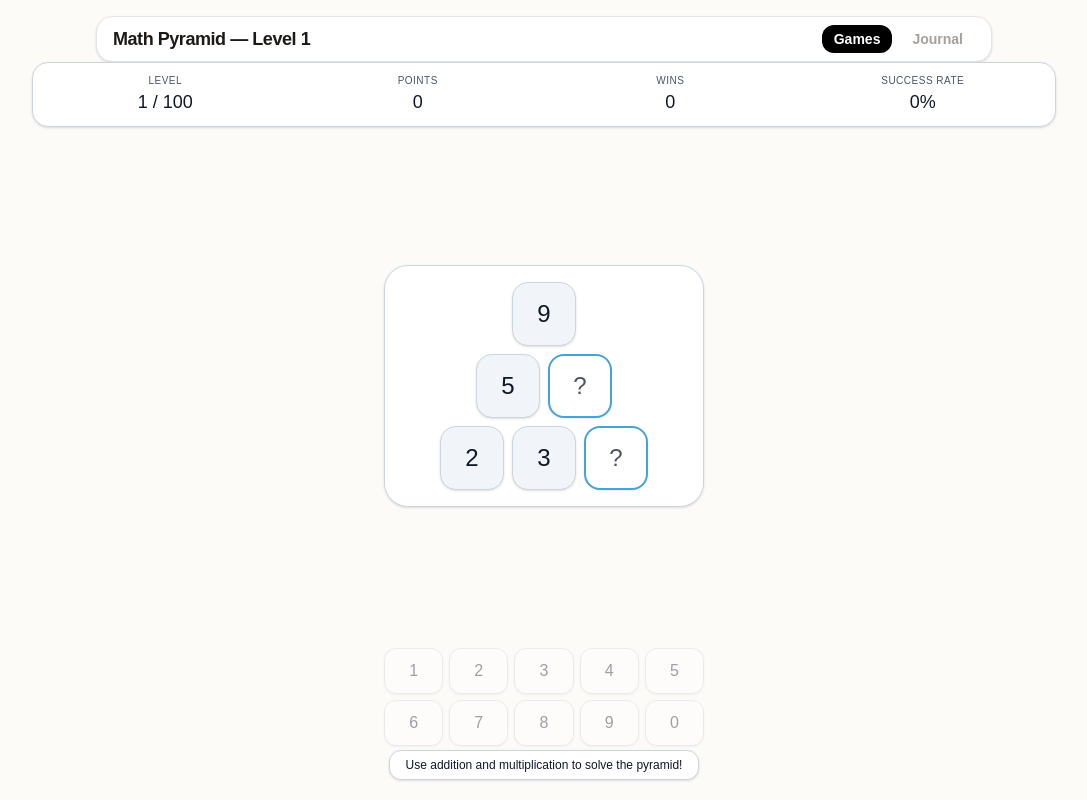
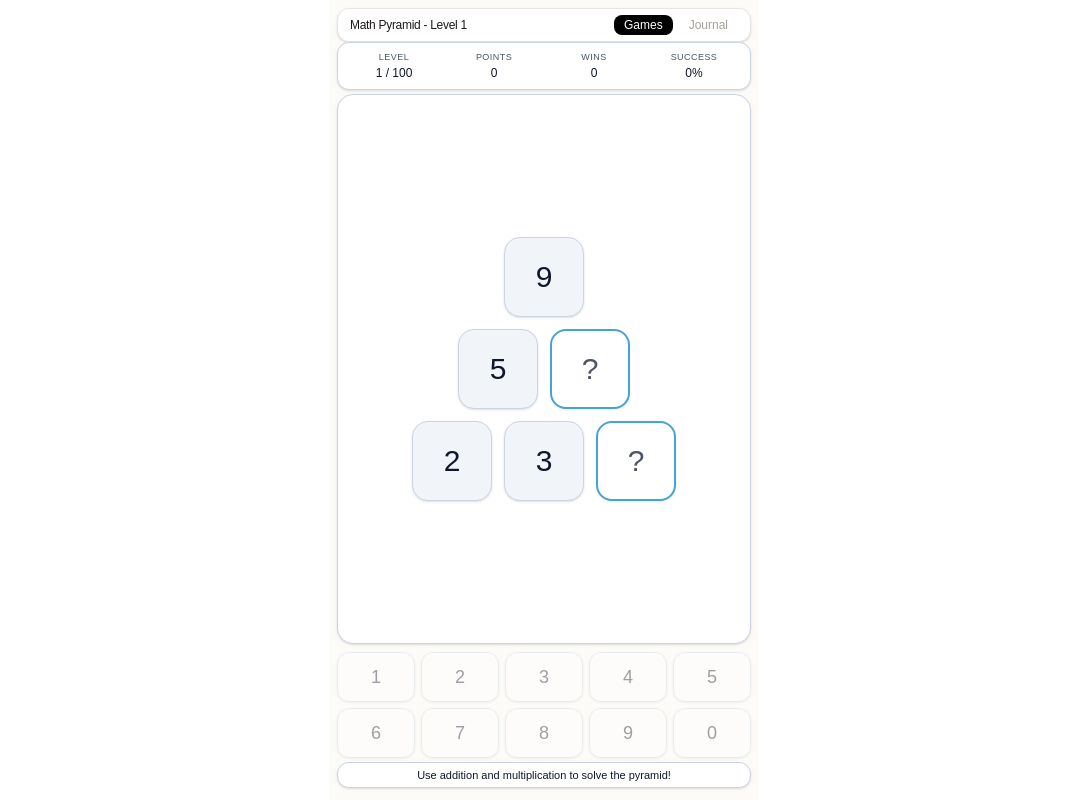
Before and after one commit to msmyerdigital/adult-memory-game, a Next.js app: page /games/pyramid in a window 1280 px wide. Shown: the whole page, without its empty margins (96-1183 px from the left). Built offline with nearby package versions, Linux system fonts and the light colour scheme.

Commit message:
Update code changes

```diff
--- a/app/games/pyramid/page.tsx
+++ b/app/games/pyramid/page.tsx
@@ -305,42 +305,42 @@ export default function MathPyramidGame() {
   const successRate = gamesPlayed > 0 ? Math.round((gamesWon / gamesPlayed) * 100) : 0;
 
   return (
-    <main className="h-[100dvh] w-screen bg-[#FDFBF7] text-[#0F172A] p-2 md:p-4 flex flex-col justify-between overflow-hidden select-none relative box-border">
+    <main className="h-[100dvh] w-screen max-w-[430px] mx-auto bg-[#FDFBF7] text-[#0F172A] p-2 flex flex-col justify-between overflow-hidden select-none relative box-border">
 
       {/* Top Header & Navigation */}
-      <nav className="w-full max-w-4xl mx-auto flex justify-between items-center bg-white px-4 py-2 rounded-2xl shadow-sm border border-stone-200 text-stone-900 shrink-0">
-        <h1 className="text-sm md:text-lg font-bold tracking-tight text-stone-900">Math Pyramid — Level {currentGlobalLevel}</h1>
-        <div className="flex gap-2">
-          <Link href="/games" className="px-3 py-1 bg-black text-white rounded-xl text-xs md:text-sm font-semibold transition-colors">Games</Link>
-          <Link href="/journal" className="px-3 py-1 bg-white text-stone-400 hover:text-stone-700 rounded-xl text-xs md:text-sm font-semibold transition-colors">Journal</Link>
+      <nav className="w-full flex justify-between items-center bg-white px-3 py-1.5 rounded-xl shadow-sm border border-stone-200 text-stone-900 shrink-0">
+        <h1 className="text-xs font-normal tracking-tight text-stone-900">Math Pyramid - Level {currentGlobalLevel}</h1>
+        <div className="flex gap-1.5">
+          <Link href="/games" className="px-2.5 py-0.5 bg-black text-white rounded-lg text-xs font-normal transition-colors">Games</Link>
+          <Link href="/journal" className="px-2.5 py-0.5 bg-white text-stone-400 hover:text-stone-700 rounded-lg text-xs font-normal transition-colors">Journal</Link>
         </div>
       </nav>
 
       {/* Header & Stats Bar */}
-      <section className="w-full max-w-5xl mx-auto bg-white p-2.5 rounded-2xl shadow-sm border border-[#CBD5E1] grid grid-cols-4 gap-2 text-center shrink-0">
+      <section className="w-full bg-white p-2 rounded-xl shadow-sm border border-[#CBD5E1] grid grid-cols-4 gap-1 text-center shrink-0">
         <div>
-          <p className="text-[10px] uppercase tracking-wider text-[#475569] font-normal">Level</p>
-          <h2 className="text-sm md:text-lg font-normal text-[#0F172A]">{currentGlobalLevel} / 100</h2>
+          <p className="text-[9px] uppercase tracking-wider text-[#475569] font-normal">Level</p>
+          <h2 className="text-xs font-normal text-[#0F172A]">{currentGlobalLevel} / 100</h2>
         </div>
         <div>
-          <p className="text-[10px] uppercase tracking-wider text-[#475569] font-normal">Points</p>
-          <p className="text-sm md:text-lg font-normal text-[#0F172A]">{totalPoints}</p>
+          <p className="text-[9px] uppercase tracking-wider text-[#475569] font-normal">Points</p>
+          <p className="text-xs font-normal text-[#0F172A]">{totalPoints}</p>
         </div>
         <div>
-          <p className="text-[10px] uppercase tracking-wider text-[#475569] font-normal">Wins</p>
-          <p className="text-sm md:text-lg font-normal text-[#0F172A]">{gamesWon}</p>
+          <p className="text-[9px] uppercase tracking-wider text-[#475569] font-normal">Wins</p>
+          <p className="text-xs font-normal text-[#0F172A]">{gamesWon}</p>
         </div>
         <div>
-          <p className="text-[10px] uppercase tracking-wider text-[#475569] font-normal">Success Rate</p>
-          <p className="text-sm md:text-lg font-normal text-[#0F172A]">{successRate}%</p>
+          <p className="text-[9px] uppercase tracking-wider text-[#475569] font-normal">Success</p>
+          <p className="text-xs font-normal text-[#0F172A]">{successRate}%</p>
         </div>
       </section>
 
-      {/* Pyramid Container */}
-      <section className="w-full max-w-xs sm:max-w-sm mx-auto flex flex-col items-center justify-center my-auto shrink-0">
-        <div className={`flex flex-col items-center gap-2 w-full bg-white p-4 rounded-3xl border border-[#CBD5E1] shadow-sm max-w-xs ${isCompletedState ? 'animate-pulse scale-105 transition-transform duration-500' : ''}`}>
+      {/* Pyramid Container - Expanded for Mobile Portrait */}
+      <section className="w-full flex-1 flex flex-col items-center justify-center my-1 shrink-0">
+        <div className={`flex flex-col items-center justify-center gap-3 w-full h-full bg-white p-4 rounded-2xl border border-[#CBD5E1] shadow-sm ${isCompletedState ? 'animate-pulse scale-105 transition-transform duration-500' : ''}`}>
           {pyramid.map((row, rIdx) => (
-            <div key={rIdx} className="flex gap-2 justify-center w-full">
+            <div key={rIdx} className="flex gap-3 justify-center w-full">
               {row.map((val, cIdx) => {
                 const isVisible = hiddenMask[rIdx][cIdx];
                 const isSelected = selectedCell?.row === rIdx && selectedCell?.col === cIdx;
@@ -349,7 +349,7 @@ export default function MathPyramidGame() {
                   <button
                     key={cIdx}
                     onClick={() => handleCellClick(rIdx, cIdx)}
-                    className={`w-12 h-12 md:w-16 md:h-16 rounded-2xl flex items-center justify-center font-normal text-lg md:text-2xl transition-all shadow-sm ${
+                    className={`w-16 h-16 sm:w-20 sm:h-20 rounded-2xl flex items-center justify-center font-normal text-2xl sm:text-3xl transition-all shadow-sm ${
                       isVisible
                         ? `${isCompletedState ? 'animate-bounce text-white bg-[#059669] border-[#059669]' : 'bg-[#F1F5F9] text-[#0F172A] border border-[#CBD5E1]'} cursor-default`
                         : isSelected
@@ -367,13 +367,13 @@ export default function MathPyramidGame() {
       </section>
 
       {/* Universal Number Keypad */}
-      <section className="w-full max-w-xs mx-auto grid grid-cols-5 gap-1.5 shrink-0 my-1">
+      <section className="w-full grid grid-cols-5 gap-1.5 shrink-0 my-1">
         {[1, 2, 3, 4, 5, 6, 7, 8, 9, 0].map((num) => (
           <button
             key={num}
             onClick={() => handleKeyPress(num.toString())}
             disabled={!selectedCell || isWon || isCompletedState}
-            className="bg-white hover:bg-stone-100 active:bg-stone-200 text-[#0F172A] font-normal text-base py-2.5 rounded-xl border border-[#CBD5E1] shadow-sm transition-all disabled:opacity-40 cursor-pointer"
+            className="bg-white hover:bg-stone-100 active:bg-stone-200 text-[#0F172A] font-normal text-lg py-2.5 rounded-xl border border-[#CBD5E1] shadow-sm transition-all disabled:opacity-40 cursor-pointer"
           >
             {num}
           </button>
@@ -381,8 +381,8 @@ export default function MathPyramidGame() {
       </section>
 
       {/* Footer Status Message */}
-      <div className="w-full max-w-md mx-auto flex flex-col items-center justify-center pb-1 shrink-0">
-        <div className="text-xs font-normal text-[#0F172A] bg-white px-4 py-1.5 rounded-xl shadow-sm border border-[#CBD5E1] text-center">
+      <div className="w-full flex flex-col items-center justify-center pb-1 shrink-0">
+        <div className="text-[11px] font-normal text-[#0F172A] bg-white px-3 py-1 rounded-xl shadow-sm border border-[#CBD5E1] text-center w-full">
           {isCompletedState ? '✨ Wonderful! Reviewing completed board...' : selectedCell ? 'Type a number using the keypad below' : 'Use addition and multiplication to solve the pyramid!'}
         </div>
       </div>
```
